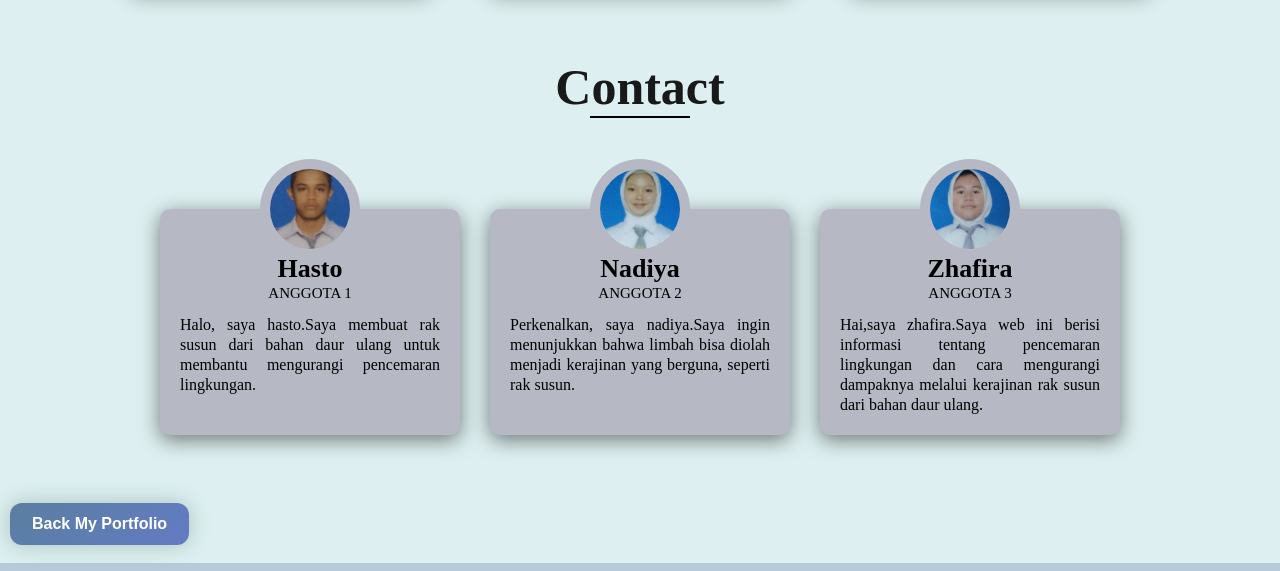
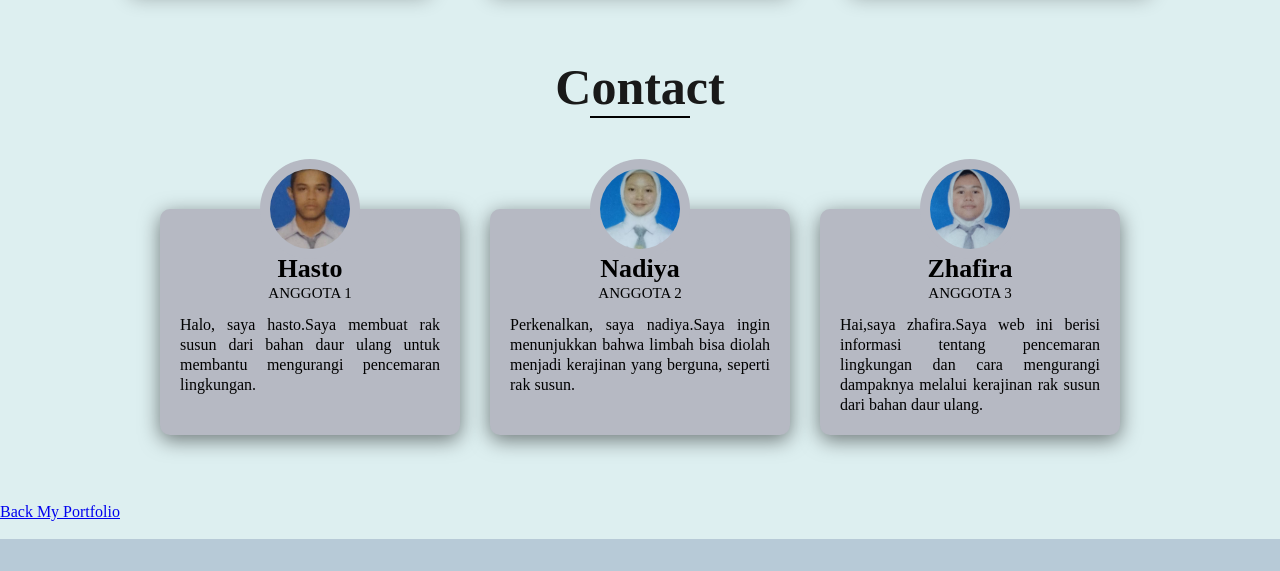
Before and after one commit to zhafira155/waste-to-worth, a plain HTML site: page index.html in a window 1280 px wide. Shown: the part 2822-3393 px from the top of the page. Drawn offline with Linux system fonts and the light colour scheme.

Commit message:
Update style.css

```diff
--- a/style.css
+++ b/style.css
@@ -405,29 +405,6 @@ section-title  h1{
   border-radius: 50%;
  }
 
-.back-btn {
-  display: inline-block;
-  padding: 12px 22px;
-  margin-left: 10px;
-  border-radius: 12px;
-  background: linear-gradient(135deg, #597fa0, #637bc4);
-  color: white;
-  font-family: sans-serif;
-  font-weight: 600;
-  text-decoration: none;
-  transition: all 0.3s ease;
-  box-shadow: 0 0 20px rgba(74, 109, 95, 0.35);
-}
-
-.back-btn:hover {
-  transform: translateY(-3px) scale(1.05);
-  box-shadow: 0 0 30px rgba(34, 197, 94, 0.55);
-}
-
-.back-btn:active {
-  transform: scale(0.96);
-}
-
 .footer {
   background-color:#b7cad7 ;
   color: black;
```
